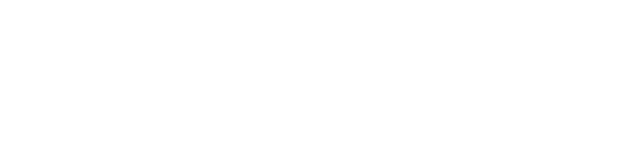
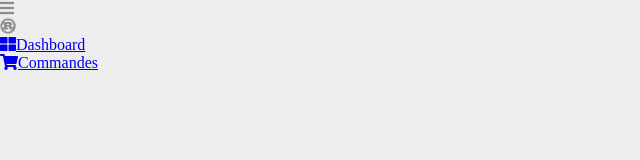
Before and after one commit to Racl-8/Padawan-exercise, a plain HTML site: page index.html in a window 1280 px wide. Shown: the whole page, without its empty margins (0-640 px from the left). Drawn offline with Linux system fonts and the light colour scheme.

Commit message:
Insert icons index.html and global reset style.css

```diff
--- a/index.html
+++ b/index.html
@@ -4,10 +4,26 @@
   <meta charset="UTF-8">
   <meta name="viewport" content="width=device-width, initial-scale=1.0">
   <link rel="stylesheet" href="style.css">
+  <link rel="stylesheet" href="https://use.fontawesome.com/releases/v5.15.1/css/all.css" integrity="sha384-vp86vTRFVJgpjF9jiIGPEEqYqlDwgyBgEF109VFjmqGmIY/Y4HV4d3Gp2irVfcrp" crossorigin="anonymous">
   <title>Document</title>
 </head>
 <body>
-
+  <div class="container">
+    <div class="hamburger-menu">
+      <i class="fas fa-bars"></i>
+      <nav class="nav">
+        <i class="fab fa-rust"></i>
+        <ul class="nav-list">
+          <a href="#">
+            <li class="nav-item"><i class="fas fa-th-large"></i>Dashboard</li>
+          </a>
+          <a href="#">
+            <li class="nav-item"><i class="fas fa-shopping-cart"></i>Commandes</li>
+          </a>
+        </ul>
+      </nav>
+    </div>
+  </div>
 
 
   <script src="main.js"></script>
--- a/style.css
+++ b/style.css
@@ -0,0 +1,16 @@
+/* Global Reset */
+
+*,
+*::before,
+*::after{
+  margin: 0;
+  padding: 0;
+  box-sizing: border-box;
+}
+
+/* Body parameters */
+
+body {
+  background-color: #eeeded;
+  color: #8d8b8b;
+}
```
